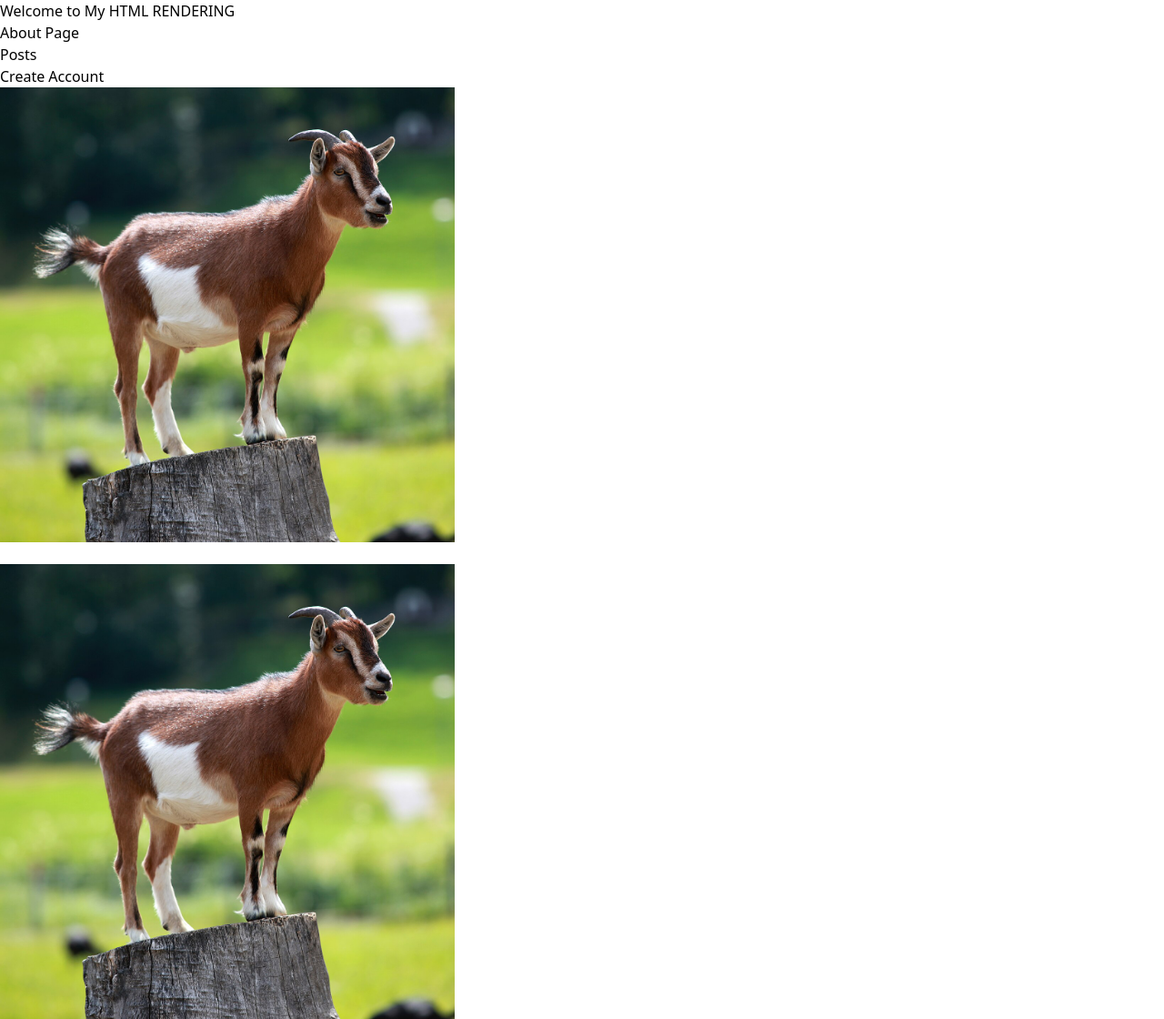
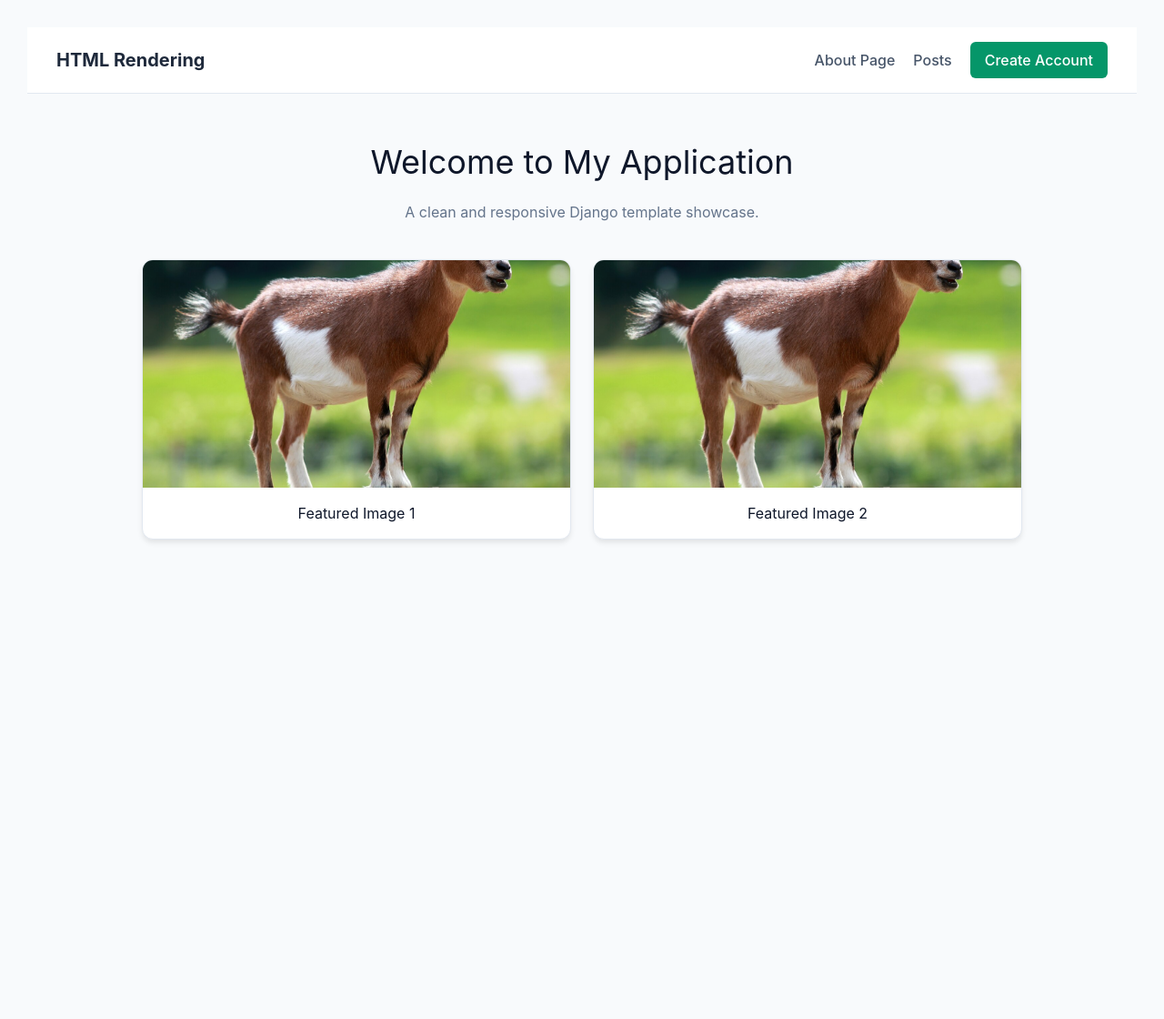
Before and after one commit to vikytech-debug/django-setup, a Django app: page / in a window 1280 px wide. Shown: the whole page at 91% size. After the commit the page ends 596 px from the top, so only its background shows below. Run offline with Django 5.2, Linux system fonts and the light colour scheme; style sheets or scripts are compiled from the project's sources.

Commit message:
Update index.html design and layout

```diff
--- a/templates/index.html
+++ b/templates/index.html
@@ -1,31 +1,127 @@
 {% load static %}
-<!doctype html>
+<!DOCTYPE html>
 <html lang="en">
 <head>
   <meta charset="UTF-8" />
   <meta name="viewport" content="width=device-width, initial-scale=1.0" />
   <title>My Index Page</title>
-    <link rel="stylesheet" href="{% static 'css/styles.css' %}" />
-
+  <link rel="stylesheet" href="{% static 'css/style.css' %}" />
   <link rel="stylesheet" href="{% static 'css/output.css' %}" />
+  <style>
+    * {
+      box-sizing: border-box;
+      margin: 0;
+      padding: 0;
+    }
+    body {
+      font-family: -apple-system, BlinkMacSystemFont, "Segoe UI", Roboto, Helvetica, Arial, sans-serif;
+      background-color: #f8fafc;
+      color: #0f172a;
+      line-height: 1.5;
+    }
+    nav {
+      background-color: #ffffff;
+      border-bottom: 1px solid #e2e8f0;
+      padding: 1rem 2rem;
+      display: flex;
+      align-items: center;
+      justify-content: space-between;
+    }
+    nav .brand {
+      font-weight: 700;
+      font-size: 1.25rem;
+      color: #1e293b;
+    }
+    nav .links {
+      display: flex;
+      gap: 1.25rem;
+      align-items: center;
+    }
+    nav a {
+      text-decoration: none;
+      color: #475569;
+      font-weight: 500;
+      transition: color 0.2s ease;
+    }
+    nav a:hover {
+      color: #059669;
+    }
+    nav a.btn {
+      background-color: #059669;
+      color: #ffffff;
+      padding: 0.5rem 1rem;
+      border-radius: 0.375rem;
+    }
+    nav a.btn:hover {
+      background-color: #047857;
+    }
+    main {
+      max-width: 1000px;
+      margin: 3rem auto;
+      padding: 0 1rem;
+      text-align: center;
+    }
+    h1 {
+      font-size: 2.25rem;
+      margin-bottom: 1rem;
+    }
+    p.subtitle {
+      color: #64748b;
+      margin-bottom: 2.5rem;
+    }
+    .gallery {
+      display: grid;
+      grid-template-columns: repeat(auto-fit, minmax(280px, 1fr));
+      gap: 1.5rem;
+    }
+    .card {
+      background-color: #ffffff;
+      border-radius: 0.75rem;
+      overflow: hidden;
+      box-shadow: 0 4px 6px -1px rgba(0, 0, 0, 0.1);
+      border: 1px solid #e2e8f0;
+    }
+    .card img {
+      width: 100%;
+      height: 250px;
+      object-fit: cover;
+      display: block;
+    }
+    .card-body {
+      padding: 1rem;
+    }
+  </style>
 </head>
 <body>
-    <h1>Welcome to My HTML RENDERING</h1>
-    <a class="text-green" href="/about">About Page</a><br />
-    <a class="text-green" href="{% url 'posts' %}">Posts</a><br />
-    <a class="text-green" href="{% url 'create_user' %}">Create Account</a
-    ><br />
-    <img
-      src="{% static 'image/Goat.jpg' %}"
-      alt="Goat Image"
-      width="500"
-      height="500"
-    /><br />
-    <img
-      src="../static/image/Goat.jpg"
-      alt="Goat Image"
-      width="500"
-      height="500"
-    />
+
+  <nav>
+    <div class="brand">HTML Rendering</div>
+    <div class="links">
+      <a href="/about">About Page</a>
+      <a href="{% url 'posts' %}">Posts</a>
+      <a href="{% url 'create_user' %}" class="btn">Create Account</a>
+    </div>
+  </nav>
+
+  <main>
+    <h1>Welcome to My Application</h1>
+    <p class="subtitle">A clean and responsive Django template showcase.</p>
+
+    <div class="gallery">
+      <div class="card">
+        <img src="{% static 'image/Goat.jpg' %}" alt="Goat Image" />
+        <div class="card-body">
+          <h3>Featured Image 1</h3>
+        </div>
+      </div>
+      <div class="card">
+        <img src="{% static 'image/Goat.jpg' %}" alt="Goat Image" />
+        <div class="card-body">
+          <h3>Featured Image 2</h3>
+        </div>
+      </div>
+    </div>
+  </main>
+
 </body>
 </html>
```
Lines whose indentation alone changed are shown as unchanged.
